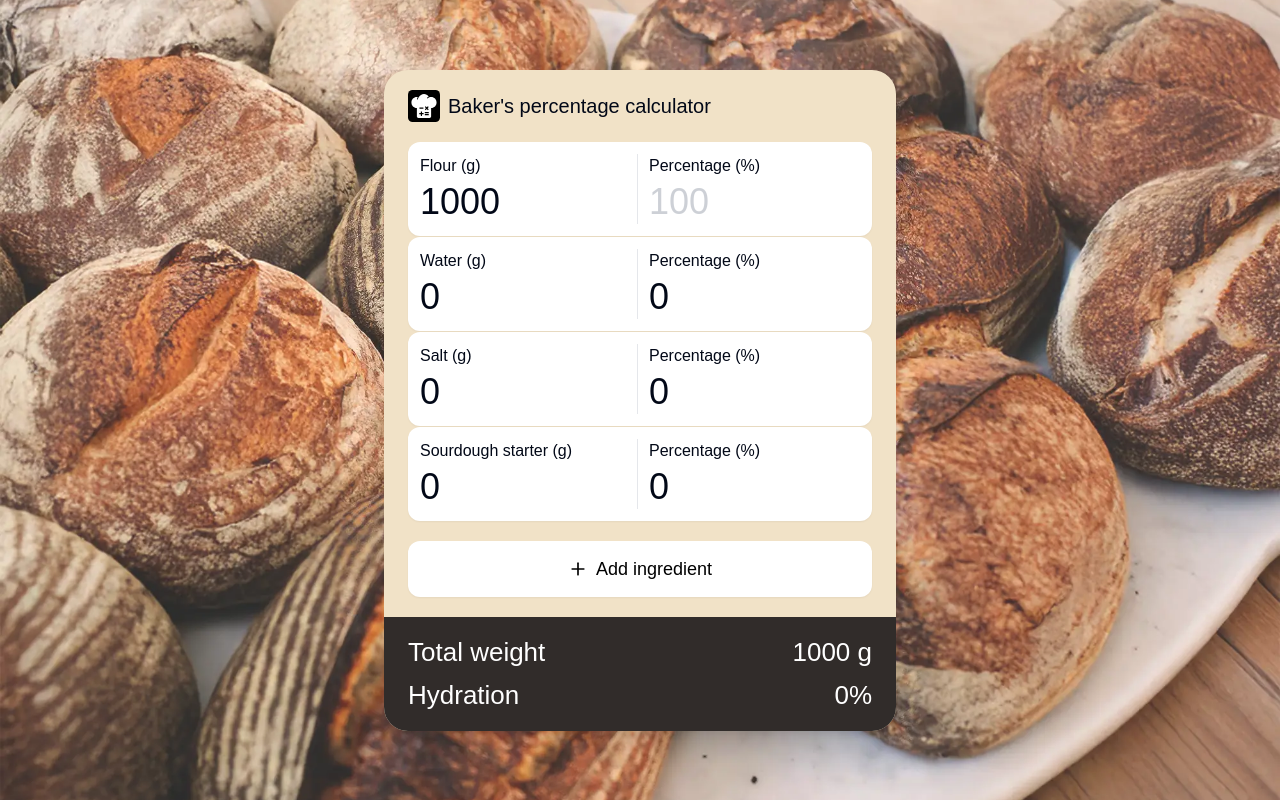
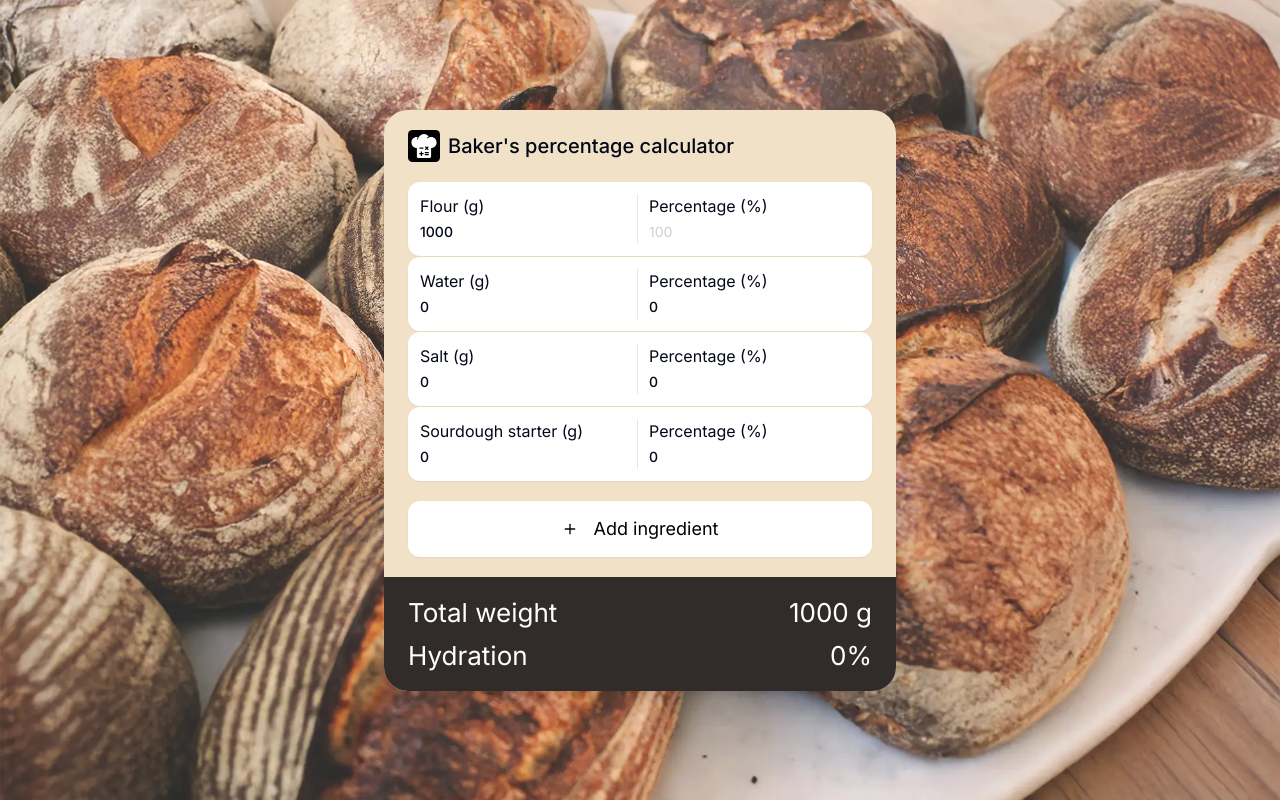
Before and after one commit to klas-tauberman/the_calculator, a Next.js app: page / in a window 1280 px wide. Built offline with nearby package versions, Linux system fonts and the light colour scheme.

Commit message:
Update all components and layouts with latest shadcn versions

```diff
--- a/app/layout.tsx
+++ b/app/layout.tsx
@@ -1,8 +1,8 @@
 import type { Metadata } from "next";
-import { Reddit_Sans as geistSans, Azeret_Mono as geistMono } from 'next/font/google';
+import { Inter } from 'next/font/google'
 import "./globals.css";
 
-// This is a single-line comment
+const inter = Inter({ subsets: ['latin'] })
 
 export const metadata: Metadata = {
   title: "Baker's Percentage Calculator",
@@ -26,17 +26,12 @@
 
 export default function RootLayout({
   children,
-}: Readonly<{
+}: {
   children: React.ReactNode;
-}>) {
+}) {
   return (
-    <html lang="en">
-      <head>
-        <meta name="viewport" content="width=device-width, initial-scale=1" />
-      </head>
-      <body
-        className={`${geistSans.variable} ${geistMono.variable} antialiased`}
-      >
+    <html lang="en" className={inter.className}>
+      <body className={inter.className}>
         {children}
       </body>
     </html>
--- a/components/ui/button.tsx
+++ b/components/ui/button.tsx
@@ -5,7 +5,7 @@
 import { cn } from "@/lib/utils"
 
 const buttonVariants = cva(
-  "inline-flex items-center justify-center rounded-md text-sm font-medium ring-offset-background transition-colors focus-visible:outline-none focus-visible:ring-2 focus-visible:ring-ring focus-visible:ring-offset-2 disabled:pointer-events-none disabled:opacity-50",
+  "inline-flex items-center justify-center gap-2 whitespace-nowrap rounded-md text-sm font-medium ring-offset-background transition-colors focus-visible:outline-none focus-visible:ring-2 focus-visible:ring-ring focus-visible:ring-offset-2 disabled:pointer-events-none disabled:opacity-50 [&_svg]:pointer-events-none [&_svg]:size-4 [&_svg]:shrink-0",
   {
     variants: {
       variant: {
--- a/components/ui/card.tsx
+++ b/components/ui/card.tsx
@@ -30,10 +30,10 @@
 CardHeader.displayName = "CardHeader"
 
 const CardTitle = React.forwardRef<
-  HTMLParagraphElement,
-  React.HTMLAttributes<HTMLHeadingElement>
+  HTMLDivElement,
+  React.HTMLAttributes<HTMLDivElement>
 >(({ className, ...props }, ref) => (
-  <h3
+  <div
     ref={ref}
     className={cn(
       "text-2xl font-semibold leading-none tracking-tight",
@@ -45,10 +45,10 @@
 CardTitle.displayName = "CardTitle"
 
 const CardDescription = React.forwardRef<
-  HTMLParagraphElement,
-  React.HTMLAttributes<HTMLParagraphElement>
+  HTMLDivElement,
+  React.HTMLAttributes<HTMLDivElement>
 >(({ className, ...props }, ref) => (
-  <p
+  <div
     ref={ref}
     className={cn("text-sm text-muted-foreground", className)}
     {...props}
--- a/components/ui/input.tsx
+++ b/components/ui/input.tsx
@@ -1,15 +1,14 @@
 import * as React from "react"
+
 import { cn } from "@/lib/utils"
 
-export type InputProps = React.InputHTMLAttributes<HTMLInputElement>
-
-const Input = React.forwardRef<HTMLInputElement, InputProps>(
+const Input = React.forwardRef<HTMLInputElement, React.ComponentProps<"input">>(
   ({ className, type, ...props }, ref) => {
     return (
       <input
         type={type}
         className={cn(
-          "flex h-10 w-full rounded-md border border-input bg-background px-3 py-2 text-sm ring-offset-background file:border-0 file:bg-transparent file:text-sm file:font-medium placeholder:text-muted-foreground focus-visible:outline-none focus-visible:ring-2 focus-visible:ring-ring focus-visible:ring-offset-2 disabled:cursor-not-allowed disabled:opacity-50",
+          "flex h-10 w-full rounded-md border border-input bg-background px-3 py-2 text-base ring-offset-background file:border-0 file:bg-transparent file:text-sm file:font-medium file:text-foreground placeholder:text-muted-foreground focus-visible:outline-none focus-visible:ring-2 focus-visible:ring-ring focus-visible:ring-offset-2 disabled:cursor-not-allowed disabled:opacity-50 md:text-sm",
           className
         )}
         ref={ref}
```
